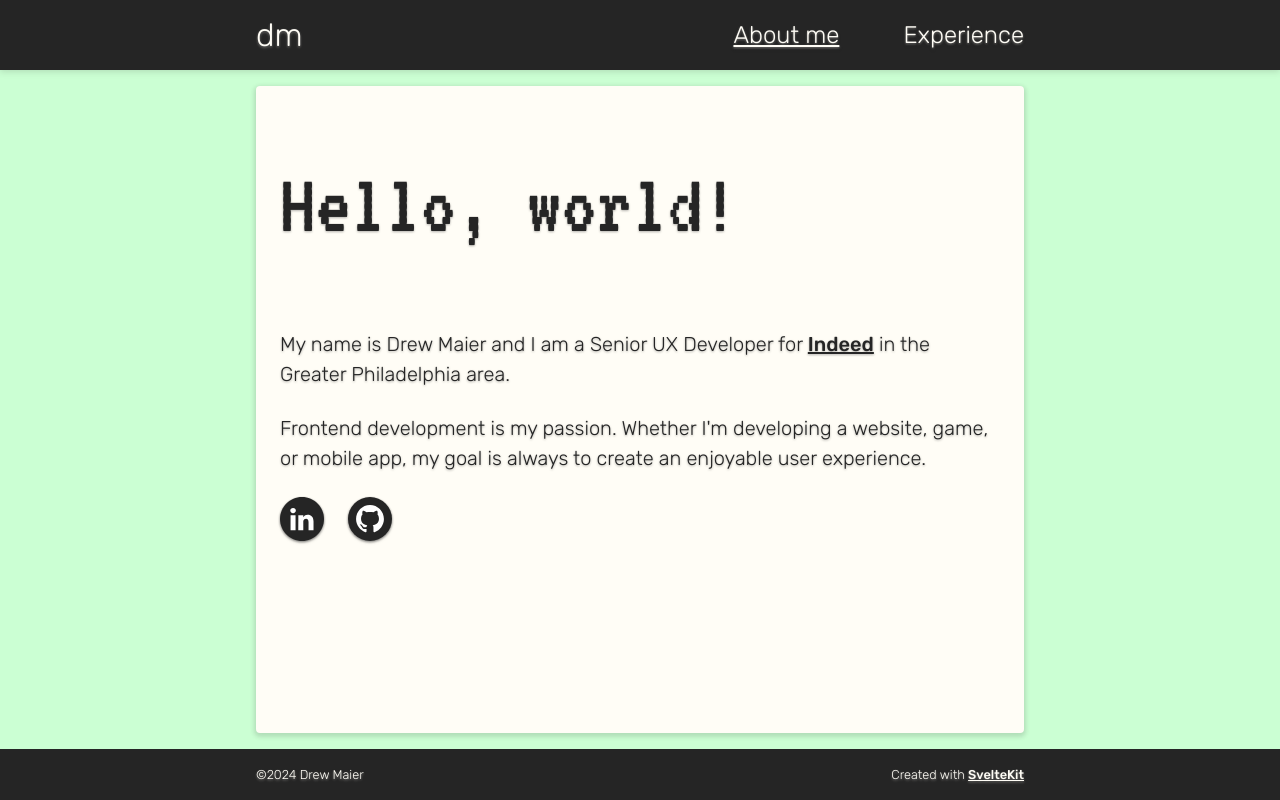
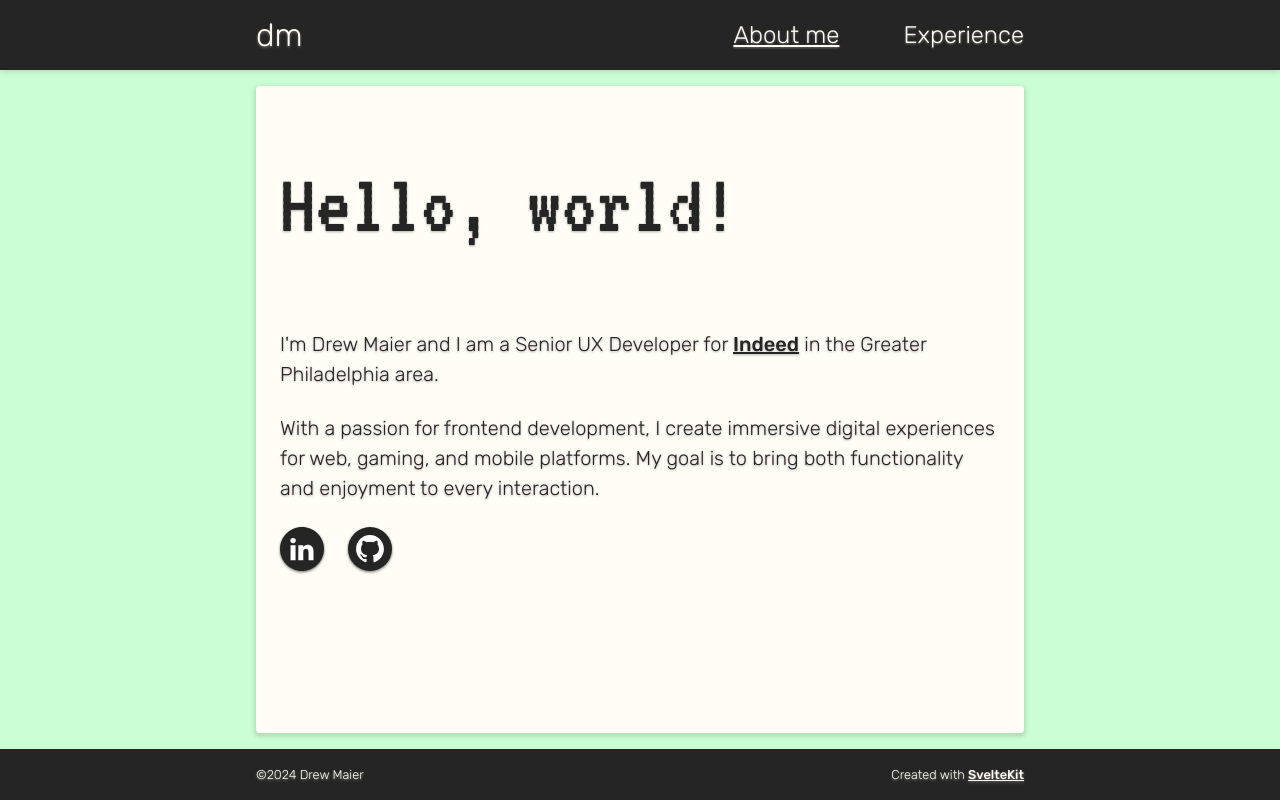
Before and after one commit to drewcmaier/portfolio, a SvelteKit app: page / in a window 1280 px wide. Built offline with nearby package versions, Linux system fonts and the light colour scheme.

Commit message:
fix: copy, image tweaks

```diff
--- a/src/routes/+page.svelte
+++ b/src/routes/+page.svelte
@@ -12,15 +12,14 @@
 		</h2>
 	</TypingEffect>
 	<p>
-		<span>My name is</span> Drew Maier
 		<span
-			>and I am a Senior UX Developer for <a href="https://www.indeed.com">Indeed</a> in the Greater
-			Philadelphia area.</span
+			>I'm Drew Maier and I am a Senior UX Developer for <a href="https://www.indeed.com">Indeed</a>
+			in the Greater Philadelphia area.</span
 		>
 	</p>
 	<p>
-		Frontend development is my passion. Whether I'm developing a website, game, or mobile app, my
-		goal is always to create an enjoyable user experience.
+		With a passion for frontend development, I create immersive digital experiences for web, gaming,
+		and mobile platforms. My goal is to bring both functionality and enjoyment to every interaction.
 	</p>
 	<ul class="contact-links">
 		<li>
```
Also changed, not shown: src/routes/experience/images/puck.jpg.
